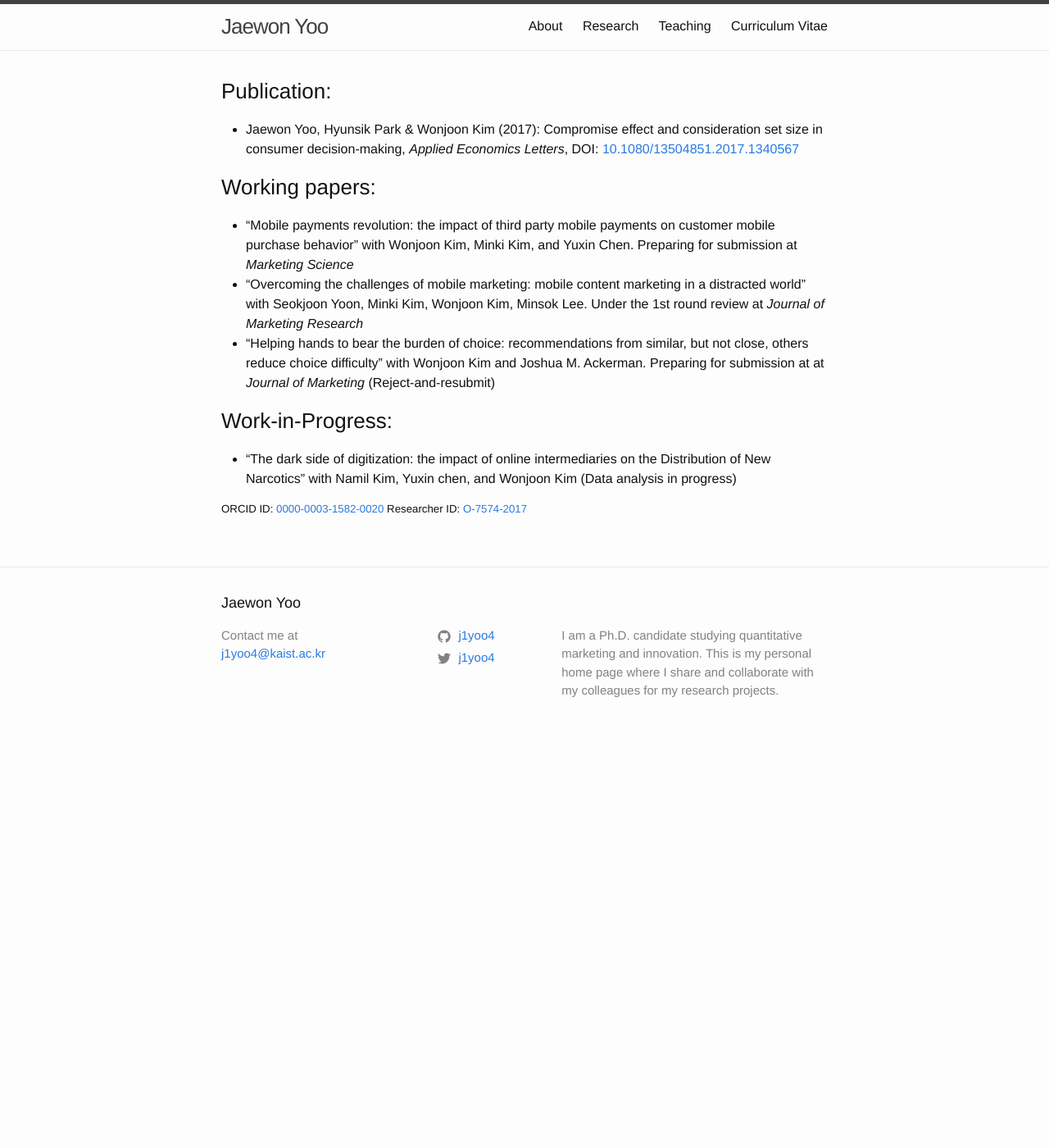
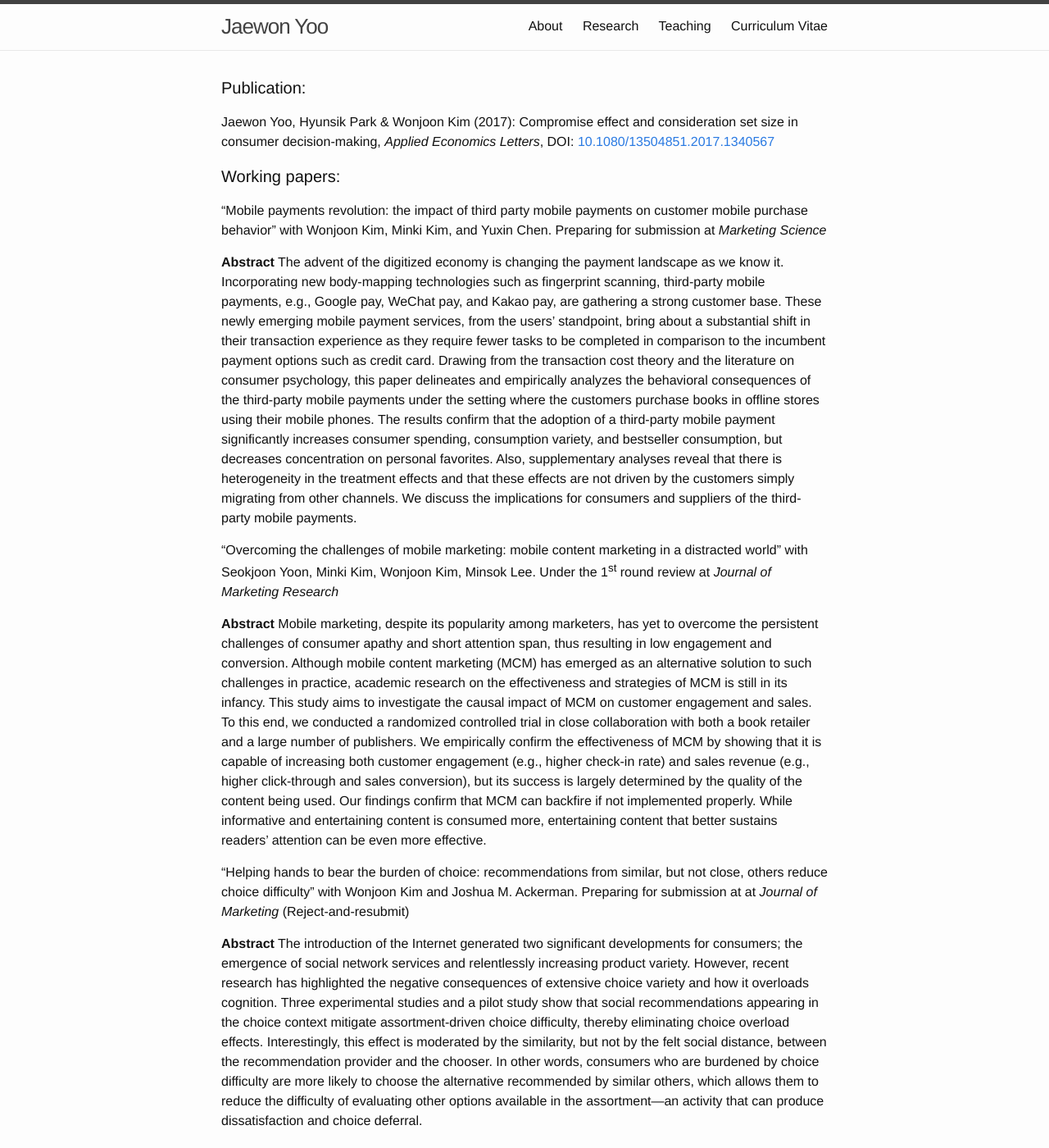
Before and after one commit to j1yoo/j1yoo.github.io, a Jekyll site: the page built from research.markdown, in a window 1280 px wide and 1400 px high. Shown: the whole window at 82% size. Built offline with Jekyll 4.4.1, drawn with Linux system fonts in a browser that asks for light colours.

Commit message:
Update research.markdown

```diff
--- a/research.markdown
+++ b/research.markdown
@@ -4,15 +4,23 @@ title: Research
 permalink: /JaewonYoo/Research/
 ---
 
-### Publication:
-* Jaewon Yoo, Hyunsik Park & Wonjoon Kim (2017): Compromise effect and consideration set size in consumer decision-making, _Applied Economics Letters_, DOI: [10.1080/13504851.2017.1340567](http://www.tandfonline.com/doi/abs/10.1080/13504851.2017.1340567)
+#### Publication:
+Jaewon Yoo, Hyunsik Park & Wonjoon Kim (2017): Compromise effect and consideration set size in consumer decision-making, _Applied Economics Letters_, DOI: [10.1080/13504851.2017.1340567](http://www.tandfonline.com/doi/abs/10.1080/13504851.2017.1340567)
 
-### Working papers:
-* "Mobile payments revolution: the impact of third party mobile payments on customer mobile purchase behavior" with Wonjoon Kim, Minki Kim, and Yuxin Chen. Preparing for submission at _Marketing Science_
-* "Overcoming the challenges of mobile marketing: mobile content marketing in a distracted world" with Seokjoon Yoon, Minki Kim, Wonjoon Kim, Minsok Lee. Under the 1st round review at _Journal of Marketing Research_
-* "Helping hands to bear the burden of choice: recommendations from similar, but not close, others reduce choice difficulty" with Wonjoon Kim and Joshua M. Ackerman. Preparing for submission at at _Journal of Marketing_ (Reject-and-resubmit)
+#### Working papers:
+"Mobile payments revolution: the impact of third party mobile payments on customer mobile purchase behavior" with Wonjoon Kim, Minki Kim, and Yuxin Chen. Preparing for submission at _Marketing Science_
 
-### Work-in-Progress:
-* "The dark side of digitization: the impact of online intermediaries on the Distribution of New Narcotics" with Namil Kim, Yuxin chen, and Wonjoon Kim (Data analysis in progress)
+__Abstract__  The advent of the digitized economy is changing the payment landscape as we know it. Incorporating new body-mapping technologies such as fingerprint scanning, third-party mobile payments, e.g., Google pay, WeChat pay, and Kakao pay, are gathering a strong customer base. These newly emerging mobile payment services, from the users’ standpoint, bring about a substantial shift in their transaction experience as they require fewer tasks to be completed in comparison to the incumbent payment options such as credit card. Drawing from the transaction cost theory and the literature on consumer psychology, this paper delineates and empirically analyzes the behavioral consequences of the third-party mobile payments under the setting where the customers purchase books in offline stores using their mobile phones. The results confirm that the adoption of a third-party mobile payment significantly increases consumer spending, consumption variety, and bestseller consumption, but decreases concentration on personal favorites. Also, supplementary analyses reveal that there is heterogeneity in the treatment effects and that these effects are not driven by the customers simply migrating from other channels. We discuss the implications for consumers and suppliers of the third-party mobile payments.
+
+"Overcoming the challenges of mobile marketing: mobile content marketing in a distracted world" with Seokjoon Yoon, Minki Kim, Wonjoon Kim, Minsok Lee. Under the 1<sup>st</sup> round review at _Journal of Marketing Research_
+
+__Abstract__  Mobile marketing, despite its popularity among marketers, has yet to overcome the persistent challenges of consumer apathy and short attention span, thus resulting in low engagement and conversion. Although mobile content marketing (MCM) has emerged as an alternative solution to such challenges in practice, academic research on the effectiveness and strategies of MCM is still in its infancy. This study aims to investigate the causal impact of MCM on customer engagement and sales. To this end, we conducted a randomized controlled trial in close collaboration with both a book retailer and a large number of publishers. We empirically confirm the effectiveness of MCM by showing that it is capable of increasing both customer engagement (e.g., higher check-in rate) and sales revenue (e.g., higher click-through and sales conversion), but its success is largely determined by the quality of the content being used. Our findings confirm that MCM can backfire if not implemented properly. While informative and entertaining content is consumed more, entertaining content that better sustains readers' attention can be even more effective.
+
+"Helping hands to bear the burden of choice: recommendations from similar, but not close, others reduce choice difficulty" with Wonjoon Kim and Joshua M. Ackerman. Preparing for submission at at _Journal of Marketing_ (Reject-and-resubmit)
+
+__Abstract__  The introduction of the Internet generated two significant developments for consumers; the emergence of social network services and relentlessly increasing product variety. However, recent research has highlighted the negative consequences of extensive choice variety and how it overloads cognition. Three experimental studies and a pilot study show that social recommendations appearing in the choice context mitigate assortment-driven choice difficulty, thereby eliminating choice overload effects. Interestingly, this effect is moderated by the similarity, but not by the felt social distance, between the recommendation provider and the chooser. In other words, consumers who are burdened by choice difficulty are more likely to choose the alternative recommended by similar others, which allows them to reduce the difficulty of evaluating other options available in the assortment---an activity that can produce dissatisfaction and choice deferral.
+
+#### Work-in-Progress:
+"The dark side of digitization: the impact of online intermediaries on the Distribution of New Narcotics" with Namil Kim, Yuxin chen, and Wonjoon Kim (Data analysis in progress)
 
 ##### ORCID ID: [0000-0003-1582-0020](http://orcid.org/0000-0003-1582-0020) Researcher ID: [O-7574-2017](http://www.researcherid.com/Workspace.action)
```
